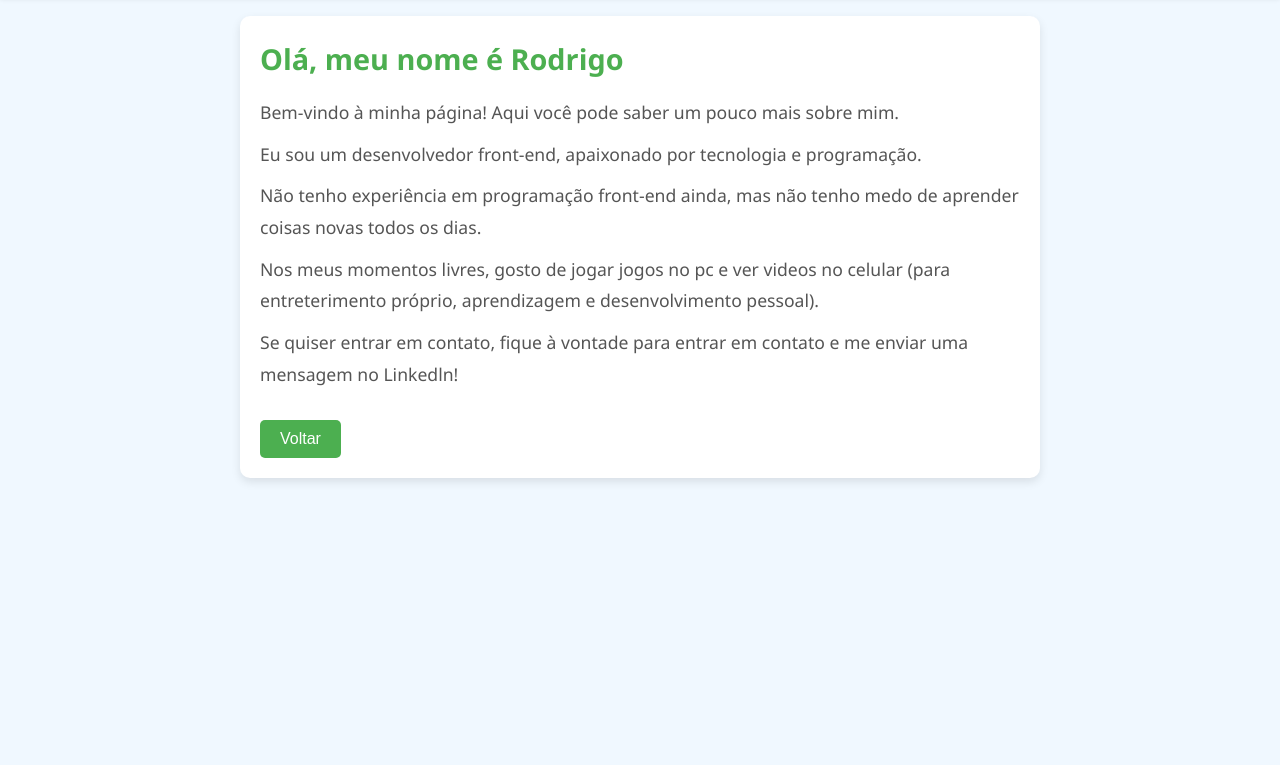
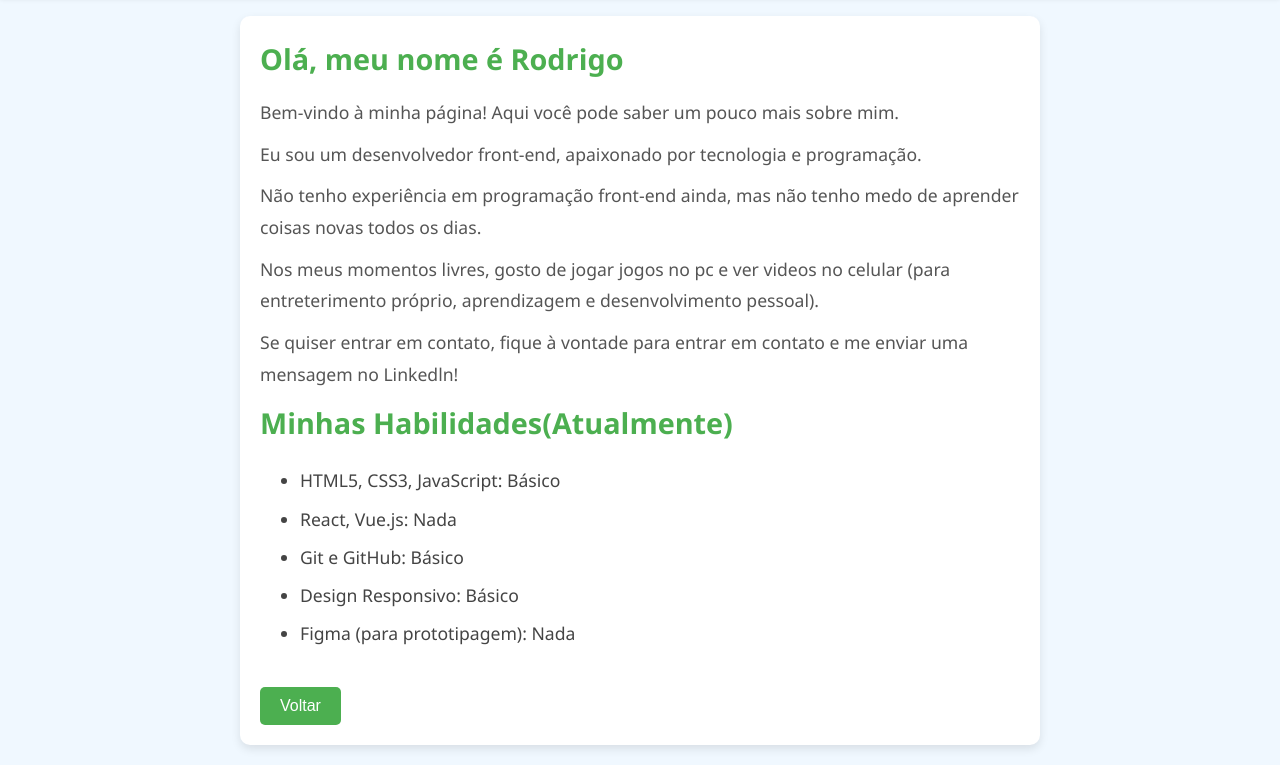
Before and after one commit to Rodrigo-Silva1/Portifolio-home, a plain HTML site: page sobre.html in a window 1280 px wide. Shown: the part 84-849 px from the top of the page. Before the commit the page ends 800 px from the top, so only its background shows below. Drawn offline with Linux system fonts and the light colour scheme.

Commit message:
update habilidades
*Adicionado uma lista de habilidades
*Ajustes para telas pequenas

```diff
--- a/sobre.html
+++ b/sobre.html
@@ -19,6 +19,16 @@
         <p>Nos meus momentos livres, gosto de jogar jogos no pc e ver videos no celular (para entreterimento próprio, aprendizagem e desenvolvimento pessoal).</p>
         <p>Se quiser entrar em contato, fique à vontade para entrar em contato e me enviar uma mensagem no Linkedln!</p>
 
+        <!-- Seção de Habilidades -->
+    <h2>Minhas Habilidades(Atualmente)</h2>
+    <ul>
+        <li>HTML5, CSS3, JavaScript: Básico</li>
+        <li>React, Vue.js: Nada</li>
+        <li>Git e GitHub: Básico</li>
+        <li>Design Responsivo: Básico</li>
+        <li>Figma (para prototipagem): Nada</li>
+    </ul>
+
         <button onclick="window.location.href='index.html'" class="btn-voltar">Voltar</button>
     </div>
 </body>
--- a/sobrestyles.css
+++ b/sobrestyles.css
@@ -54,6 +54,19 @@ header h1 {
     line-height: 1.8;
 }
 
+/* Estilo para a lista de habilidades */
+.container ul {
+    list-style-type: disc;
+    margin: 20px 0;
+    padding-left: 40px;
+}
+
+.container ul li {
+    margin-bottom: 10px;
+    font-size: 1.1em;
+    color: #444;
+}
+
 /* Botão de voltar */
 .btn-voltar {
     display: inline-block;
```
Also changed, not shown: styles.css (+13 -2 lines).
